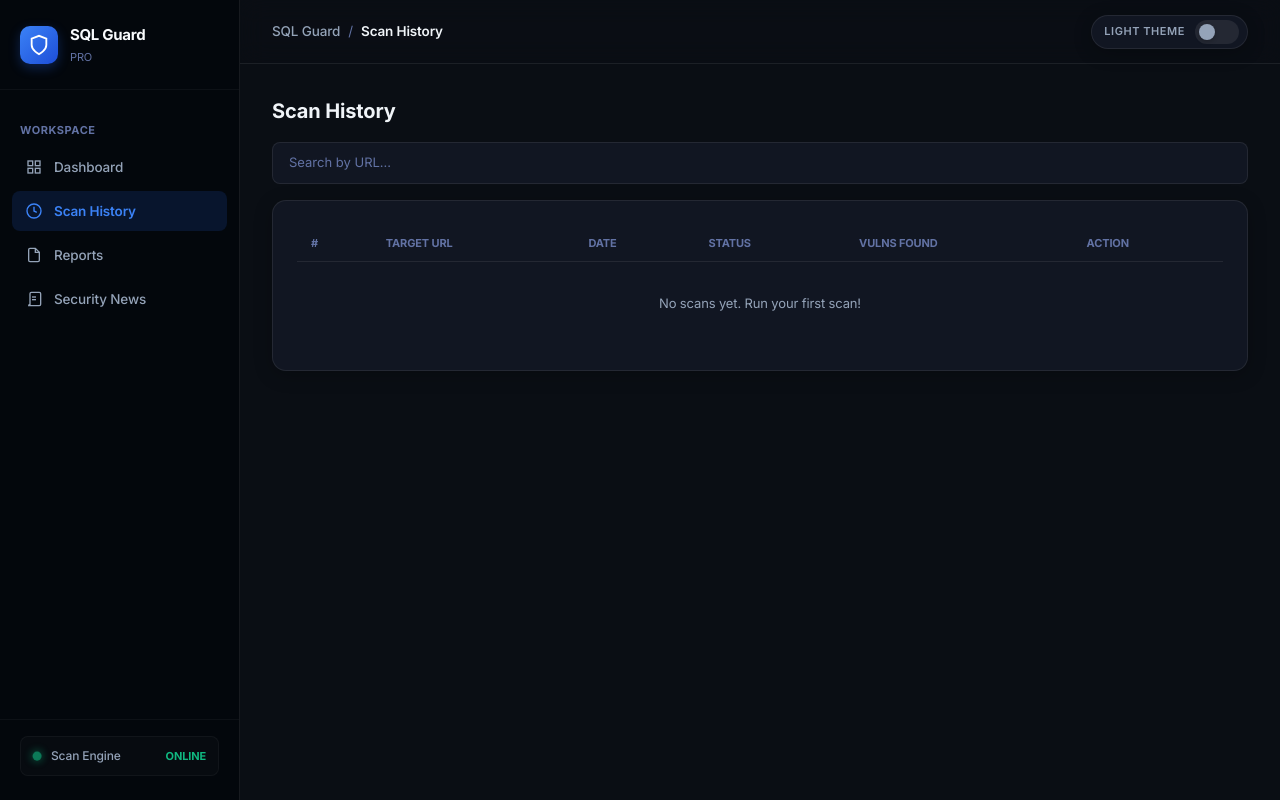
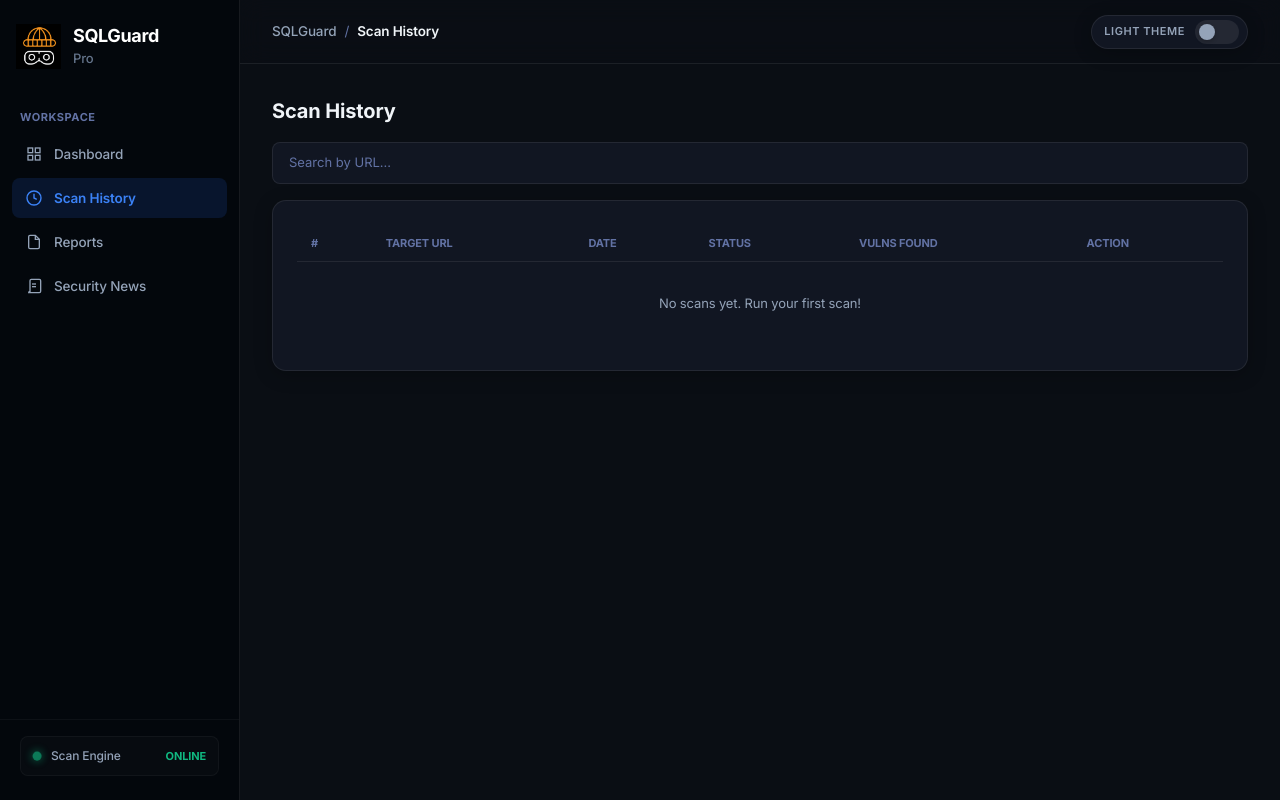
Before and after one commit to MuhammadZain07/SQLGuard, a Flask app: page /history in a window 1280 px wide. Run offline with Flask 3, Linux system fonts and the light colour scheme; some libraries are stand-ins or nearby versions.

Commit message:
Add WebIcon and favicon

```diff
--- a/app/templates/base.html
+++ b/app/templates/base.html
@@ -3,11 +3,12 @@
 <head>
     <meta charset="UTF-8">
     <meta name="viewport" content="width=device-width, initial-scale=1.0">
-    <title>{% block title %}Vulnerability Scanner{% endblock %}</title>
+    <title>{% block title %}SQLGuard Threat Intelligence Command{% endblock %}</title>
+
+<link rel="icon" type="image/png" href="{{ url_for('static', filename='images/favicon.png') }}">
 
     <link rel="stylesheet" href="{{ url_for('static', filename='css/bootstrap.min.css') }}">
     <link rel="stylesheet" href="{{ url_for('static', filename='css/base.css') }}">
-
     {% block extra_css %}{% endblock %}
 
     <script>
@@ -20,15 +21,16 @@
 
     <aside class="sidebar">
 
-        <div class="sidebar-logo">
-            <div class="logo-icon">
-                <svg width="22" height="22" viewBox="0 0 24 24" fill="none" stroke="currentColor" stroke-width="2">
-                    <path d="M12 22s8-4 8-10V5l-8-3-8 3v7c0 6 8 10 8 10z"/>
-                </svg>
+        <div class="sidebar-branding" style="display: flex; align-items: center; gap: 12px; padding: 24px 16px; white-space: nowrap; overflow: hidden; border-bottom: none !important;">
+            <div class="branding-shield-box" style="background: transparent; box-shadow: none; display: flex; align-items: center; justify-content: center; width: 45px; height: 45px; flex-shrink: 0;">
+                <img src="{{ url_for('static', filename='images/brand-logo.png') }}"
+                     alt="SQLGuard Logo"
+                     style="width: 100%; height: 100%; object-fit: contain; display: block;">
             </div>
-            <div class="logo-text">
-                <span class="logo-name">SQL Guard</span>
-                <span class="logo-sub">PRO</span>
+
+            <div class="branding-meta-text" style="display: flex; flex-direction: column; min-width: 0;">
+                <span class="branding-title-text" style="font-size: 18px; font-weight: 700; color: #ffffff; letter-spacing: -0.02em; line-height: 1.2;">SQLGuard</span>
+                <span class="branding-sub-tag" style="font-size: 13px; color: #64748b; font-weight: 500; margin-top: 2px;">Pro</span>
             </div>
         </div>
 
@@ -81,7 +83,7 @@
 
         <div class="topbar">
             <div class="breadcrumb-trail">
-                <span class="breadcrumb-root">SQL Guard</span>
+                <span class="breadcrumb-root">SQLGuard</span>
                 <span class="breadcrumb-sep">/</span>
                 <span class="breadcrumb-current">{% block breadcrumb %}Dashboard{% endblock %}</span>
             </div>
```
Also changed, not shown: app/static/images/brand-logo.png (added), app/static/images/favicon.png (added).
